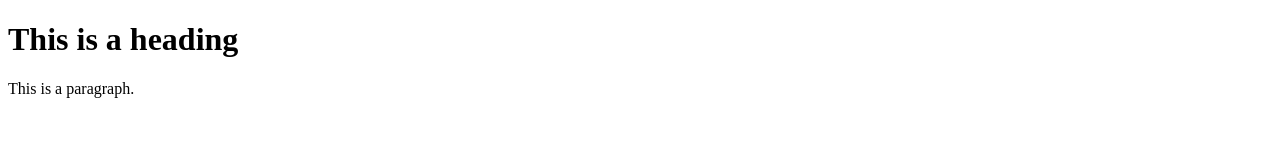
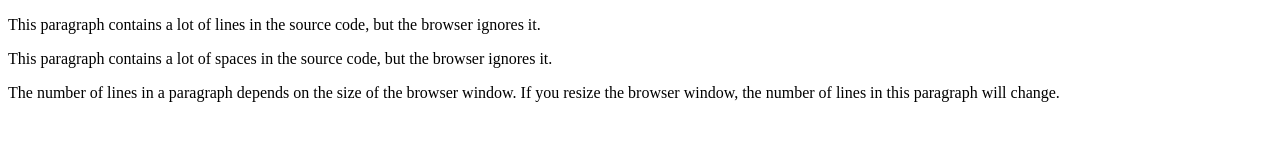
Before and after one commit to Misa2821414124124523/Misa2821414124124523.github.io, a plain HTML site: page index.html in a window 1280 px wide. Drawn offline with Linux system fonts and the light colour scheme.

Commit message:
Update index.html

```diff
--- a/index.html
+++ b/index.html
@@ -1,12 +1,26 @@
 <!DOCTYPE html>
 <html>
-<head>
-<title>HTML Tutorial</title>
-</head>
 <body>
 
-<h1>This is a heading</h1>
-<p>This is a paragraph.</p>
+<p>
+This paragraph
+contains a lot of lines
+in the source code,
+but the browser
+ignores it.
+</p>
+
+<p>
+This paragraph
+contains      a lot of spaces
+in the source     code,
+but the    browser
+ignores it.
+</p>
+
+<p>
+The number of lines in a paragraph depends on the size of the browser window. If you resize the browser window, the number of lines in this paragraph will change.
+</p>
 
 </body>
 </html>
```
